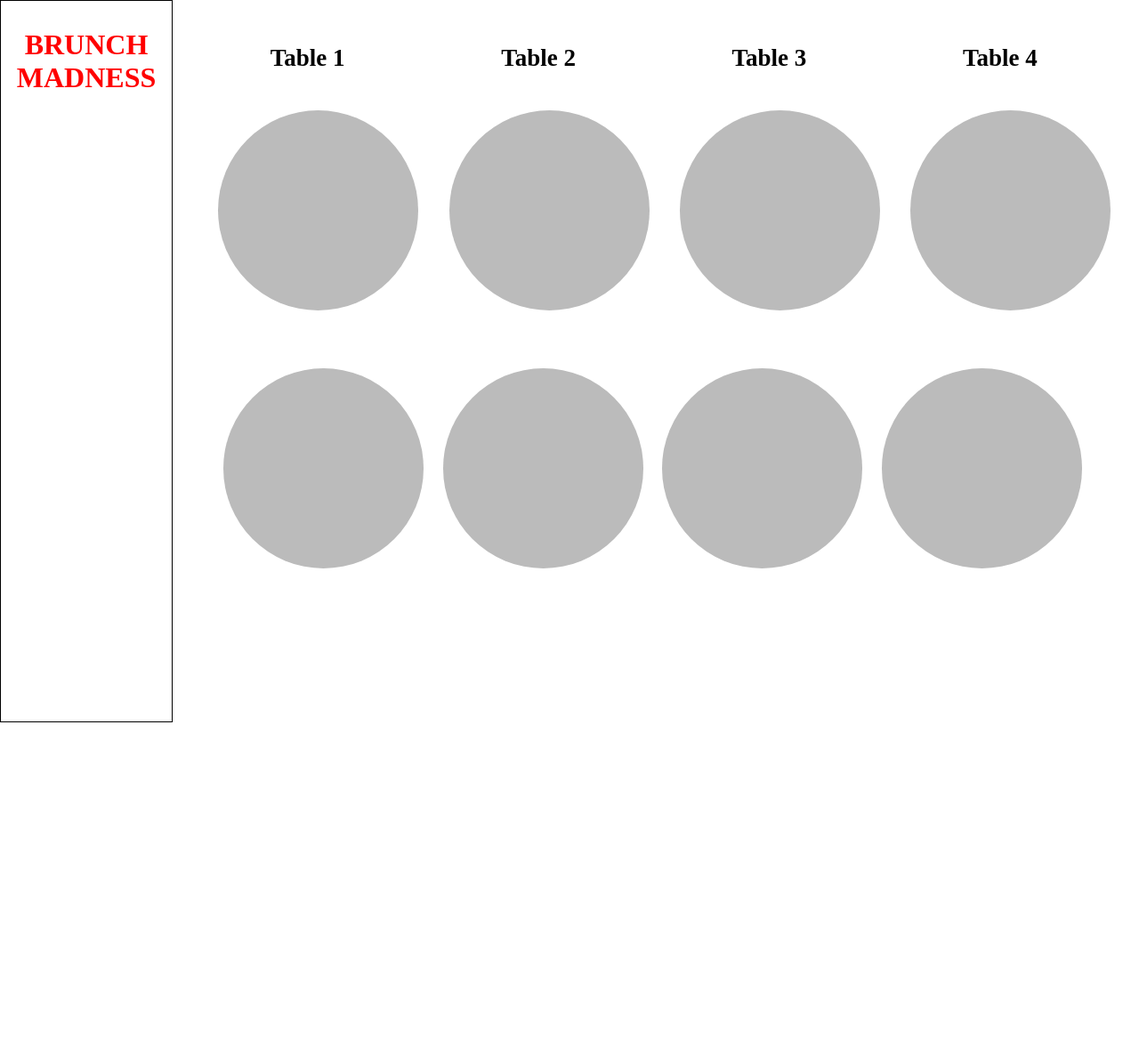
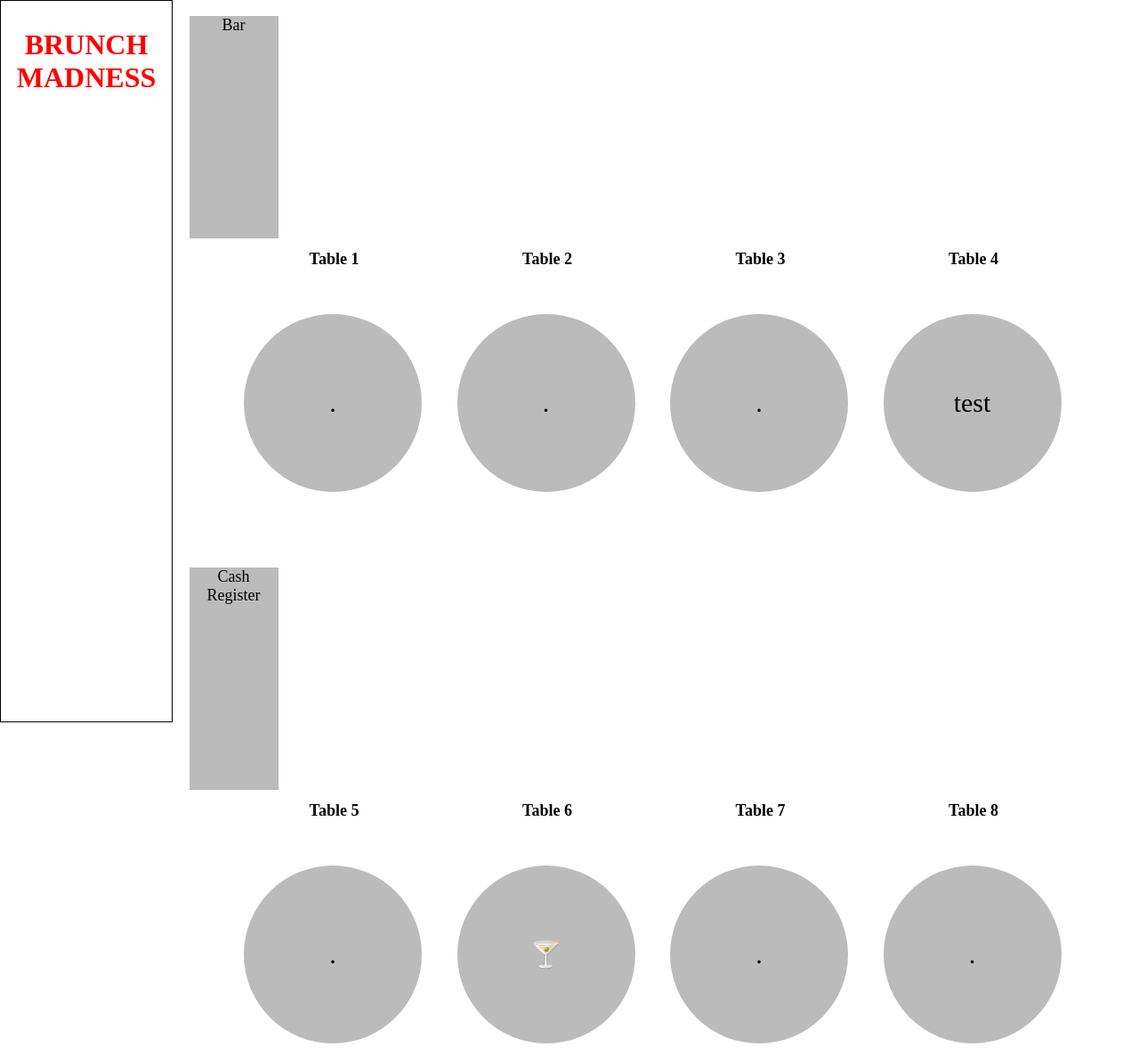
Before and after one commit to andrudog7/brunch-madness-front-end, a plain HTML site: page HTML/index.html in a window 1280 px wide. Shown: the top 1186 px of the page at 89% size. Before the commit the page ends 812 px from the top, so only its background shows below. Drawn offline with Linux system fonts and the light colour scheme.

Commit message:
styling homepage

```diff
--- a/CSS/style.css
+++ b/CSS/style.css
@@ -4,7 +4,7 @@
 }
 
 .sidebar {
-    height: 100%;
+    height: 800px;
     width: 15%;
     position: absolute;
     left: 0;
@@ -27,8 +27,8 @@
     }
 
 .tables {
-        height: 225px;
-        width: 225px;
+        /* height: 200px; */
+        width: 200px;
         background-color: #bbb;
         border-radius: 50%;
         display: inline-block;
@@ -36,6 +36,7 @@
         margin: 10px;
         margin-top: 20px;
         margin-left: 7px;
+        line-height: 200px;
     }
 
     .restaurant {
@@ -45,7 +46,7 @@
     }
 
 .seating-1, .seating-2 {
-    width: 100%;
+    width: 1050px;
     height: 350px;
     left: 0;
     right: 0;
@@ -58,21 +59,33 @@
      display: inline;
  }
 
- .seating-2 {
-     margin-top: 30px;
- }
-
- #table-1, #table-2, #table-3, #table-4 {
-    width: 20%;
+ #table-1, #table-2, #table-3, #table-4, #table-5, #table-6, #table-7, #table-8 {
+    width: 22%;
     height: 350px;
     left: 0;
     right: 0;
     top: 0;
     bottom: 0;
     display: inline-block;
-    margin: 20px;
+    margin: 2px;
  }
 
  p {
      display: inline-block;
+     font-size: 30px;
  }
+
+ h4 {
+     margin: 1px;
+ }
+
+ .bar {
+    height: 250px;
+    width: 100px;
+    background-color: #bbb;
+    float: left;
+    text-align: center;
+    margin: 10px;
+    margin-top: 10px;
+    margin-left: 15px;
+ }
--- a/HTML/index.html
+++ b/HTML/index.html
@@ -19,29 +19,47 @@
         </div>
         <div class="body-text">
             <section class ="restaurant">
+                <section class="bar">
+                    Bar
+                </section>
                 <section class="seating-1">
                     <section id="table-1">
-                        <h2>Table 1</h2>
-                        <span class="tables"></span>
+                        <h4>Table 1</h4>
+                        <p id="table-1-content"><span class="tables">.</span></p>
                     </section>
                     <section id="table-2">
-                        <h2>Table 2</h2>
-                        <span class="tables"></span>
+                        <h4>Table 2</h4>
+                        <p id="table-2-content"><span class="tables">.</span></p>
                     </section>
                     <section id="table-3">
-                        <h2>Table 3</h2>
-                        <span class="tables"></span>
+                        <h4>Table 3</h4>
+                        <p id="table-3-content"><span class="tables">.</span></p>
                     </section>
                     <section id="table-4">
-                        <h2>Table 4</h2>
-                        <span class="tables"></span>
+                        <h4>Table 4</h4>
+                        <p id="table-4-content"><span class="tables">test</span></p>
                     </section>
                 </section>
+                <section class="bar">
+                    Cash Register
+                </section>
                 <section class="seating-2">
-                  <span class="tables"></span>
-                  <span class="tables"></span>
-                  <span class="tables"></span>
-                  <span class="tables"></span>
+                    <section id="table-5">
+                        <h4>Table 5</h4>
+                        <p id="table-5-content"><span class="tables">.</span></p>
+                    </section>
+                    <section id="table-6">
+                        <h4>Table 6</h4>
+                        <p id="table-6-content"><span class="tables">🍸</span></p>
+                    </section>
+                    <section id="table-7">
+                        <h4>Table 7</h4>
+                        <p id="table-7-content"><span class="tables">.</span></p>
+                    </section>
+                    <section id="table-8">
+                        <h4>Table 8</h4>
+                        <p id="table-8-content"><span class="tables">.</span></p>
+                    </section>
                 </section>
             </section>
         </div>
```
